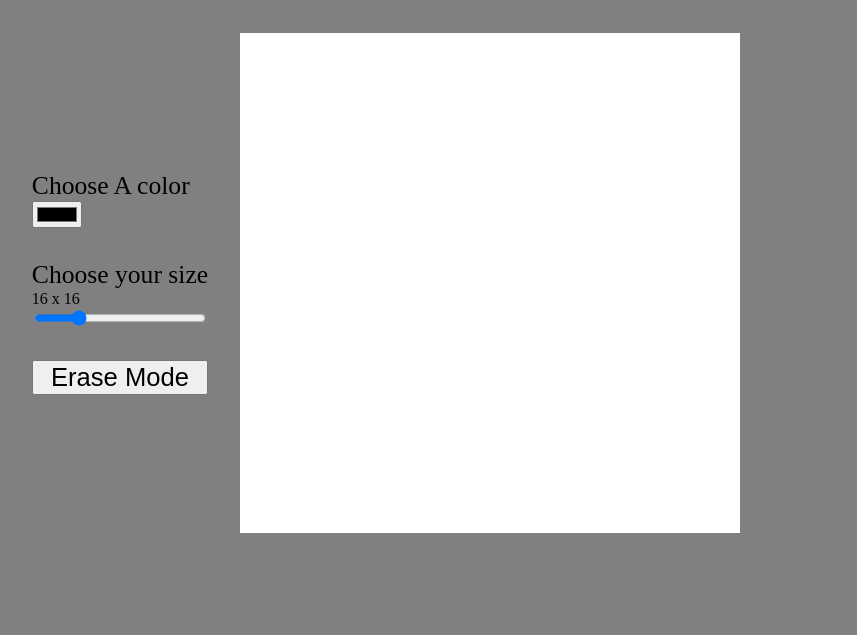
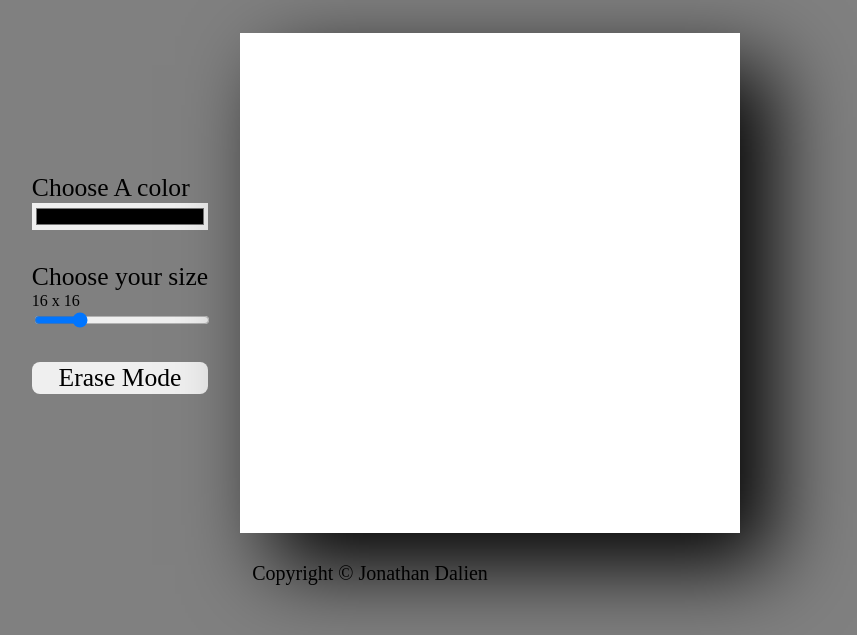
Before and after one commit to JonathanDalien/Etch-a-sketch, a plain HTML site: page index.html in a window 1280 px wide. Shown: the part 165-800 px from the top of the page, without its empty margins (270-1127 px from the left). Drawn offline with Linux system fonts and the light colour scheme.

Commit message:
Added some small styling.

```diff
--- a/index.html
+++ b/index.html
@@ -26,6 +26,8 @@
         </div>
     </main>
     <script src="./script.js"></script>
+
+    <footer>Copyright &copy; Jonathan Dalien</footer>
 </body>
 
 </html>
--- a/style.css
+++ b/style.css
@@ -6,6 +6,7 @@ body {
     display: flex;
     justify-content: center;
     align-items: center;
+    position: relative;
 }
 
 #grid {
@@ -15,6 +16,7 @@ body {
     display: grid;
     grid-template-columns: repeat(4, 1fr);
     grid-template-rows: repeat(4, 1fr);
+    box-shadow: 2rem 2rem 5rem black;
 }
 
 .griditem {
@@ -38,12 +40,45 @@ body {
     font-size: 1.6rem;
 }
 
+#btnErase {
+    cursor: pointer;
+    border: none;
+    border-radius: .5rem;
+    transition: .5s;
+}
+
+#btnErase:hover {
+    transform: scale(1.2);
+}
+
 .active {
     background-color: green;
 }
 
-
+button,
+input {
+    width: 100%;
+    border: none;
+    color: inherit;
+    font-family: inherit;
+    font-size: inherit;
+    cursor: pointer;
+    outline: none;
+}
 
 #colorlabel {
     font-size: 1.6rem;
 }
+
+footer {
+    position: absolute;
+    bottom: 0;
+    left: 0;
+    display: flex;
+    align-items: center;
+    justify-content: center;
+    gap: 10px;
+    width: 100%;
+    margin-bottom: 50px;
+    font-size: 20px;
+}
```
Also changed, not shown: script.js (line endings or trailing spaces).
